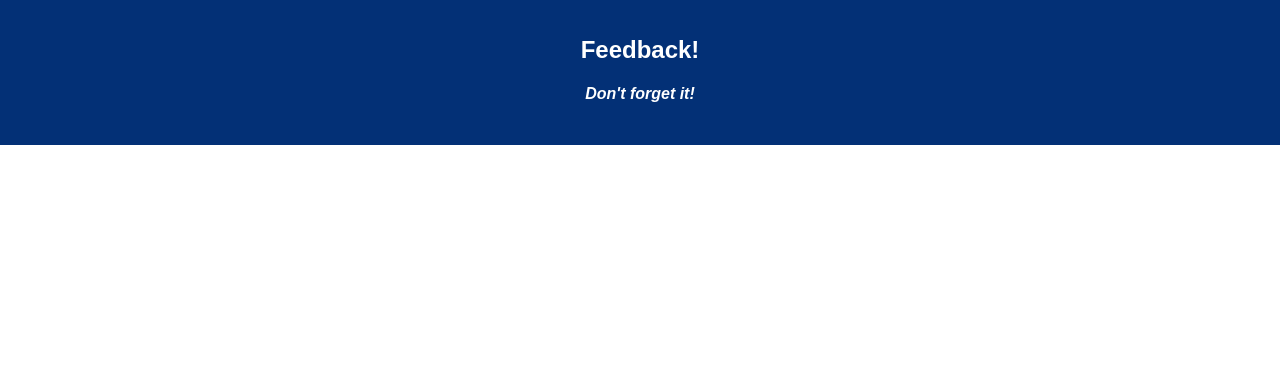
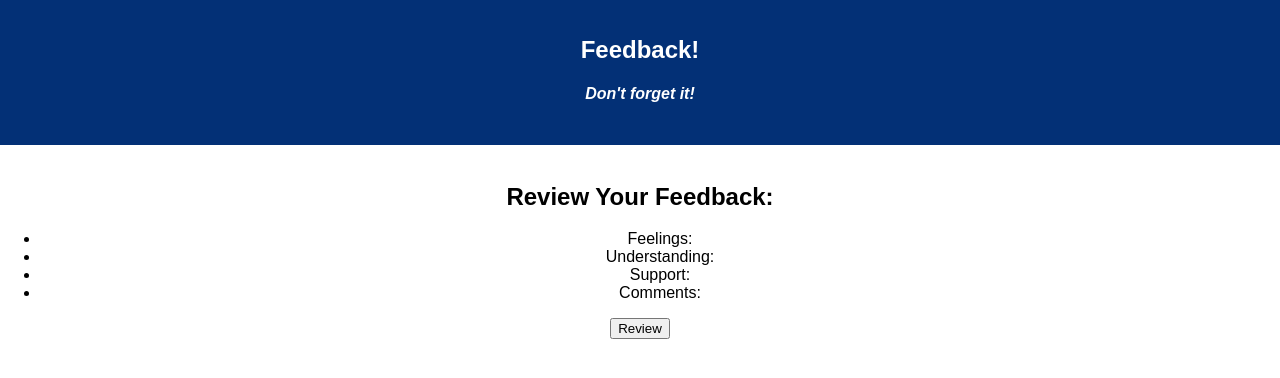
Before and after one commit to Reelshrimpboat/WeekendChallenge-Feedback-Loop, a React (Create React App) app: page /#/Review in a window 1280 px wide. Shown: the top 378 px of the page. Built offline with nearby package versions, Linux system fonts and the light colour scheme.

Commit message:
renamed submit to review

```diff
--- a/src/components/App/App.js
+++ b/src/components/App/App.js
@@ -6,7 +6,7 @@ import Feelings from '../Feedback/Feelings'
 import Understanding from '../Feedback/Understand'
 import Support from '../Feedback/Support'
 import Comments from '../Feedback/Comments'
-import Submit from '../Submit/Submit'
+import Review from '../Review/Review'
 
 class App extends Component {
   render() {
@@ -22,7 +22,7 @@ class App extends Component {
         <Route exact path="/Understand" component={Understanding} />
         <Route exact path="/Support" component={Support} />
         <Route exact path="/Comments" component={Comments} />
-        <Route exact path="/Submit" component={Submit} />
+        <Route exact path="/Review" component={Review} />
         </Router>
       </div>
     );
--- a/src/components/Feedback/Comments.js
+++ b/src/components/Feedback/Comments.js
@@ -19,7 +19,7 @@ class Comments extends Component {
             type: "COMMENTS",
             payload: this.state.response
         })
-        this.props.history.push('/Submit');
+        this.props.history.push('/Review');
     }
 
     render() {
--- a/src/components/Submit/Submit.js
+++ b/src/components/Review/Review.js
@@ -2,7 +2,7 @@ import React from 'react';
 import {connect} from 'react-redux';
 import {Component} from 'react';
 
-class Submit extends Component {
+class Review extends Component {
 
     submitClick = (event) => {
         //this.props.history.push('/');
@@ -16,12 +16,12 @@ class Submit extends Component {
             <section>
                 <h2>Review Your Feedback:</h2>
                 <ul>
-                    <li>{this.props.response.feelingsRating}</li>
-                    <li>{this.props.response.understandingRating}</li>
-                    <li>{this.props.response.supportedRating}</li>
-                    <li>{this.props.response.otherComments}</li>
+                    <li>Feelings: {this.props.response.feelingsRating}</li>
+                    <li>Understanding: {this.props.response.understandingRating}</li>
+                    <li>Support: {this.props.response.supportedRating}</li>
+                    <li>Comments: {this.props.response.otherComments}</li>
                 </ul>
-                <button onClick={this.submitClick}>Submit</button>
+                <button onClick={this.submitClick}>Review</button>
             </section>
         );
     }
@@ -30,4 +30,4 @@ const putReduxStateOnProps = (reduxState) => ({
     response: reduxState.responseReducer
 })
 
-export default connect(putReduxStateOnProps)(Submit);
+export default connect(putReduxStateOnProps)(Review);
```
